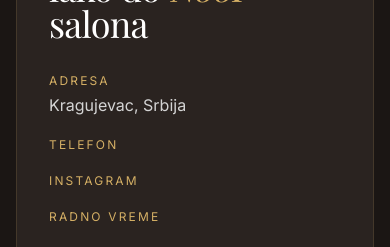
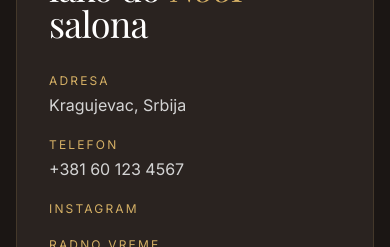
Before and after one commit to brankop87/noor-beauty-center, a Next.js app: page / in a window 390 px wide. Shown: the part 6128-6375 px from the top of the page. Built offline with nearby package versions, Linux system fonts and the light colour scheme; a web font is replaced by a local one.

Commit message:
Fix siteData phoneDisplay

```diff
--- a/data/site.ts
+++ b/data/site.ts
@@ -3,6 +3,7 @@ export const siteData = {
   description:
     "Premium beauty studio sa fokusom na negu, estetiku i besprekoran izgled.",
   phone: "+381601234567",
+  phoneDisplay: "+381 60 123 4567",
   whatsapp: "https://wa.me/381601234567",
   instagram: "https://www.instagram.com/_noor_beauty_center_",
   address: "Kragujevac, Srbija",
```
